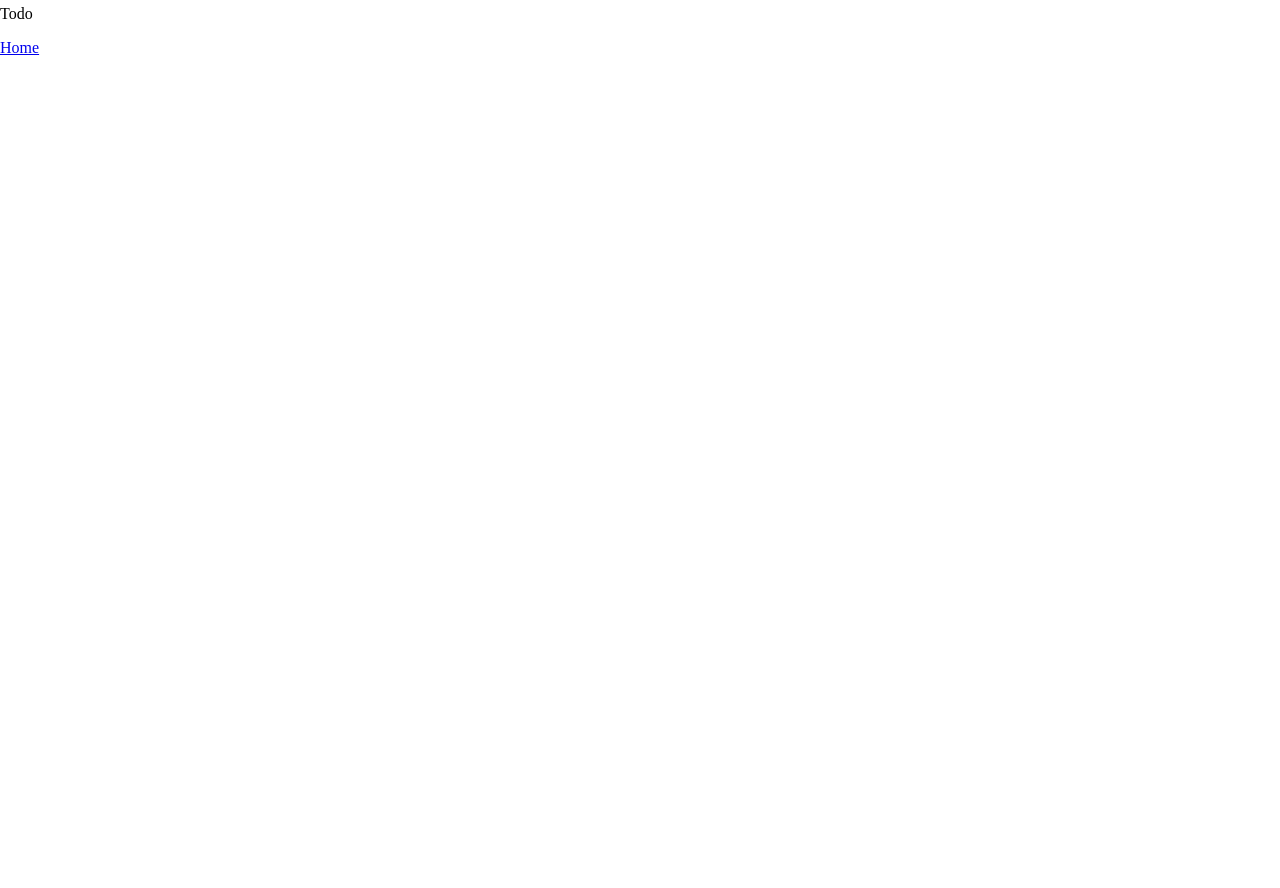
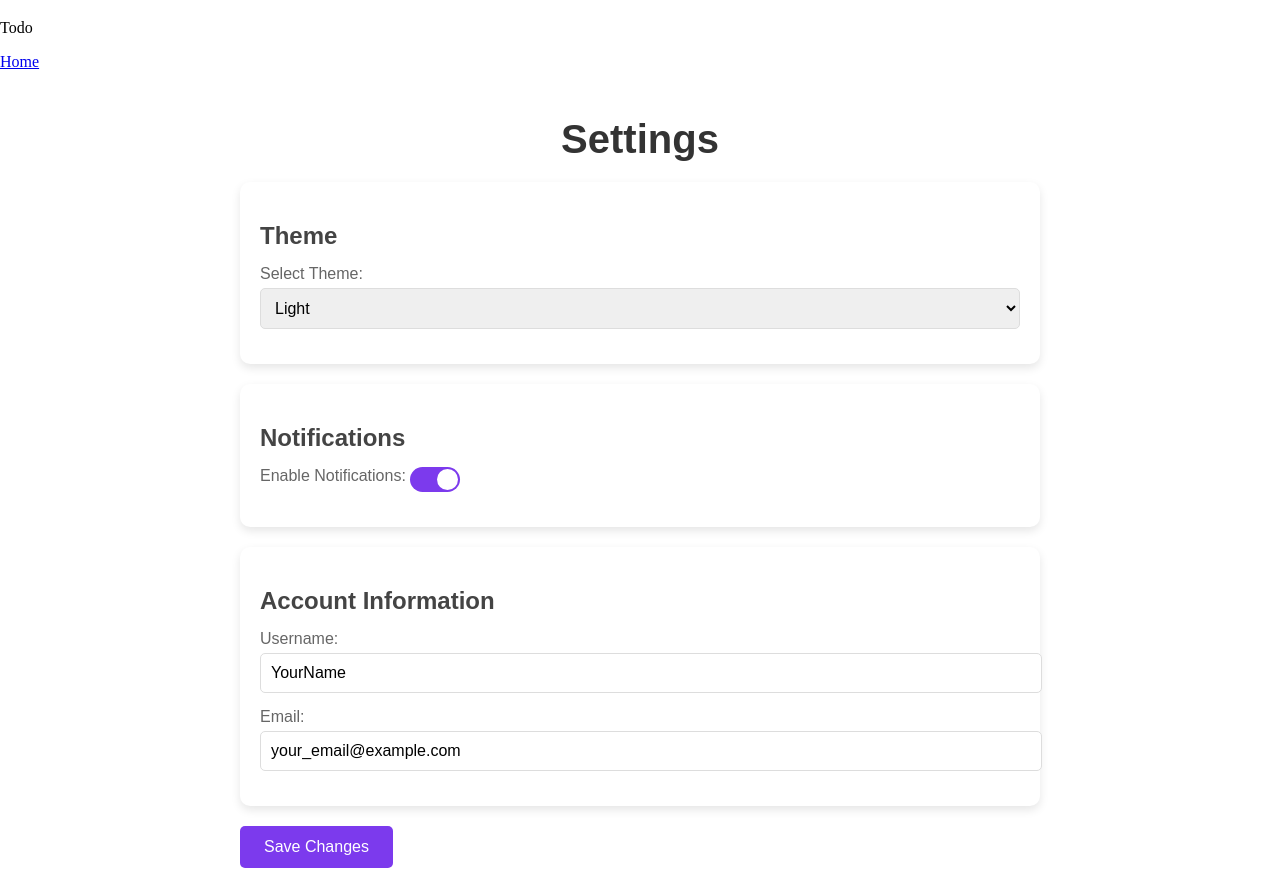
Before and after one commit to Arktetra/concept, a SvelteKit app in the folder frontend/: page /concept/settings in a window 1280 px wide. Shown: the part 263-1151 px from the top of the page. Before the commit the page ends 800 px from the top, so only its background shows below. Built offline with nearby package versions, Linux system fonts and the light colour scheme.

Commit message:
Add settings

```diff
--- a/frontend/src/routes/concept/settings/+page.svelte
+++ b/frontend/src/routes/concept/settings/+page.svelte
@@ -1,3 +1,185 @@
 <h1>Settings</h1>
 <p>Todo</p>
 <a href="/home">Home</a>
+
+<script>
+    // Reactive variables for settings
+    let theme = 'light'; // Default theme
+    let notificationsEnabled = true; // Default notification preference
+    let username = 'YourName'; // Default username
+    let email = 'your_email@example.com'; // Default email
+
+    // Function to save settings
+    function saveSettings() {
+        alert('Settings saved!');
+        // Here, you can add logic to send the updated settings to your backend/database
+    }
+</script>
+
+<style>
+    /* General Styles */
+    .settings-container {
+        max-width: 800px;
+        margin: 0 auto;
+        padding: 20px;
+        font-family: 'Arial', sans-serif;
+    }
+
+    h1 {
+        font-size: 2.5rem;
+        margin-bottom: 20px;
+        color: #333;
+        text-align: center;
+    }
+
+    .setting-card {
+        background: #fff;
+        border-radius: 10px;
+        padding: 20px;
+        margin-bottom: 20px;
+        box-shadow: 0 4px 10px rgba(0, 0, 0, 0.1);
+    }
+
+    .setting-card h2 {
+        font-size: 1.5rem;
+        margin-bottom: 15px;
+        color: #444;
+    }
+
+    label {
+        display: block;
+        margin-bottom: 15px;
+        font-size: 1rem;
+        color: #666;
+    }
+
+    select, input[type="text"], input[type="email"] {
+        width: 100%;
+        padding: 10px;
+        font-size: 1rem;
+        border: 1px solid #ddd;
+        border-radius: 5px;
+        margin-top: 5px;
+    }
+
+    /* Toggle Switch */
+    .toggle-switch {
+        position: relative;
+        display: inline-block;
+        width: 50px;
+        height: 25px;
+    }
+
+    .toggle-switch input {
+        opacity: 0;
+        width: 0;
+        height: 0;
+    }
+
+    .slider {
+        position: absolute;
+        cursor: pointer;
+        top: 0;
+        left: 0;
+        right: 0;
+        bottom: 0;
+        background: #ccc;
+        border-radius: 25px;
+        transition: 0.3s;
+    }
+
+    .slider:before {
+        position: absolute;
+        content: '';
+        height: 21px;
+        width: 21px;
+        left: 2px;
+        bottom: 2px;
+        background: #fff;
+        border-radius: 50%;
+        transition: 0.3s;
+    }
+
+    input:checked + .slider {
+        background: #7c3aed; /* Purple accent color */
+    }
+
+    input:checked + .slider:before {
+        transform: translateX(25px);
+    }
+
+    /* Save Button */
+    .save-button {
+        display: flex;
+        align-items: center;
+        justify-content: center;
+        gap: 10px;
+        padding: 12px 24px;
+        background: #7c3aed; /* Purple accent color */
+        color: #fff;
+        border: none;
+        border-radius: 5px;
+        font-size: 1rem;
+        cursor: pointer;
+        transition: background 0.3s ease;
+        margin-top: 20px;
+    }
+
+    .save-button:hover {
+        background: #6d28d9; /* Darker purple on hover */
+    }
+
+    .save-button svg {
+        width: 18px;
+        height: 18px;
+        fill: #fff;
+    }
+</style>
+
+<!-- Settings Section -->
+<div class="settings-container">
+    <h1>Settings</h1>
+
+    <!-- Theme Selection Card -->
+    <div class="setting-card">
+        <h2>Theme</h2>
+        <label>
+            Select Theme:
+            <select bind:value={theme}>
+                <option value="light">Light</option>
+                <option value="dark">Dark</option>
+            </select>
+        </label>
+    </div>
+
+    <!-- Notifications Card -->
+    <div class="setting-card">
+        <h2>Notifications</h2>
+        <label>
+            Enable Notifications:
+            <div class="toggle-switch">
+                <input type="checkbox" bind:checked={notificationsEnabled} />
+                <span class="slider"></span>
+            </div>
+        </label>
+    </div>
+
+    <!-- Account Information Card -->
+    <div class="setting-card">
+        <h2>Account Information</h2>
+        <label>
+            Username:
+            <input type="text" bind:value={username} />
+        </label>
+        <label>
+            Email:
+            <input type="email" bind:value={email} />
+        </label>
+    </div>
+
+    <!-- Save Button -->
+    <button class="save-button" on:click={saveSettings}>
+
+        Save Changes
+    </button>
+</div>
```
